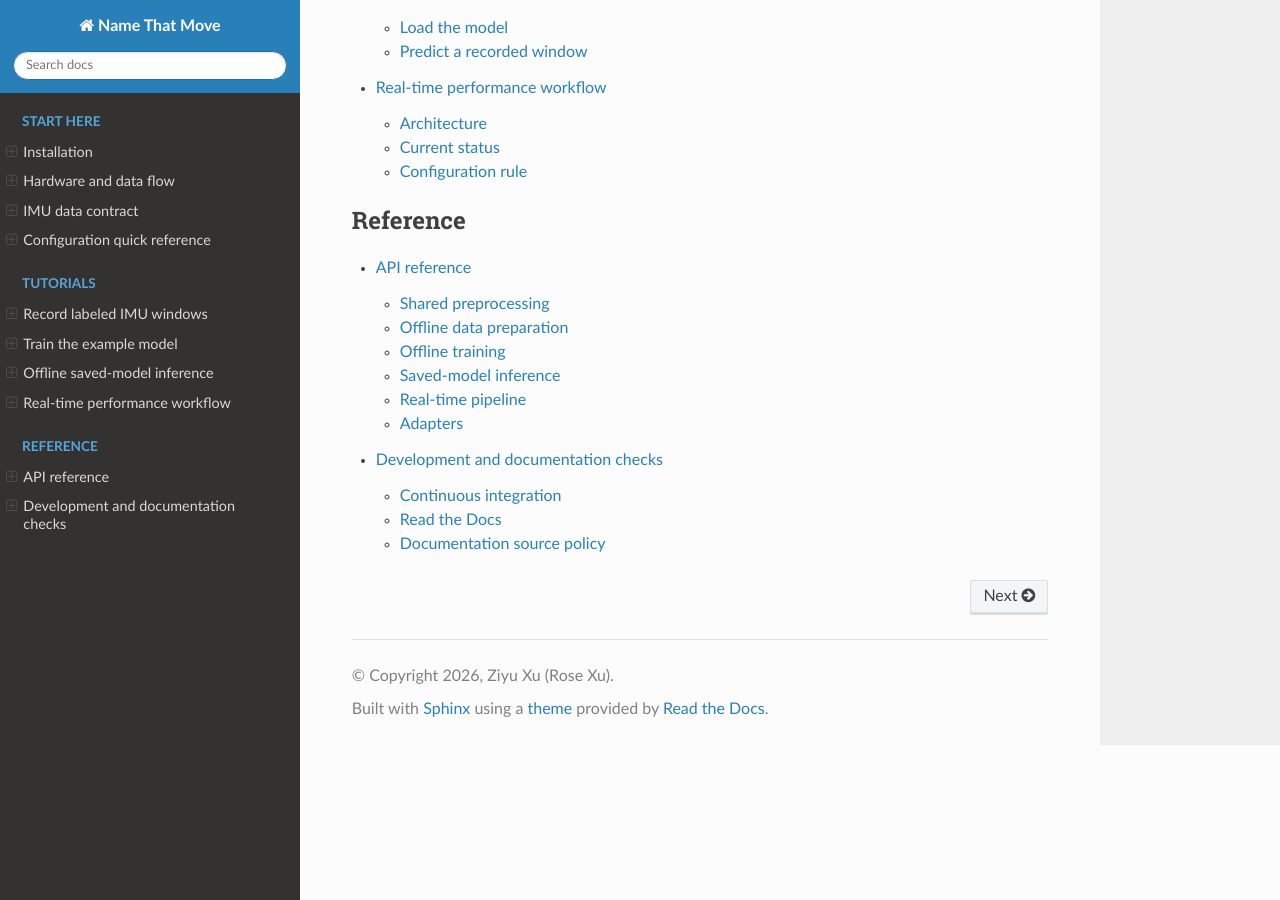
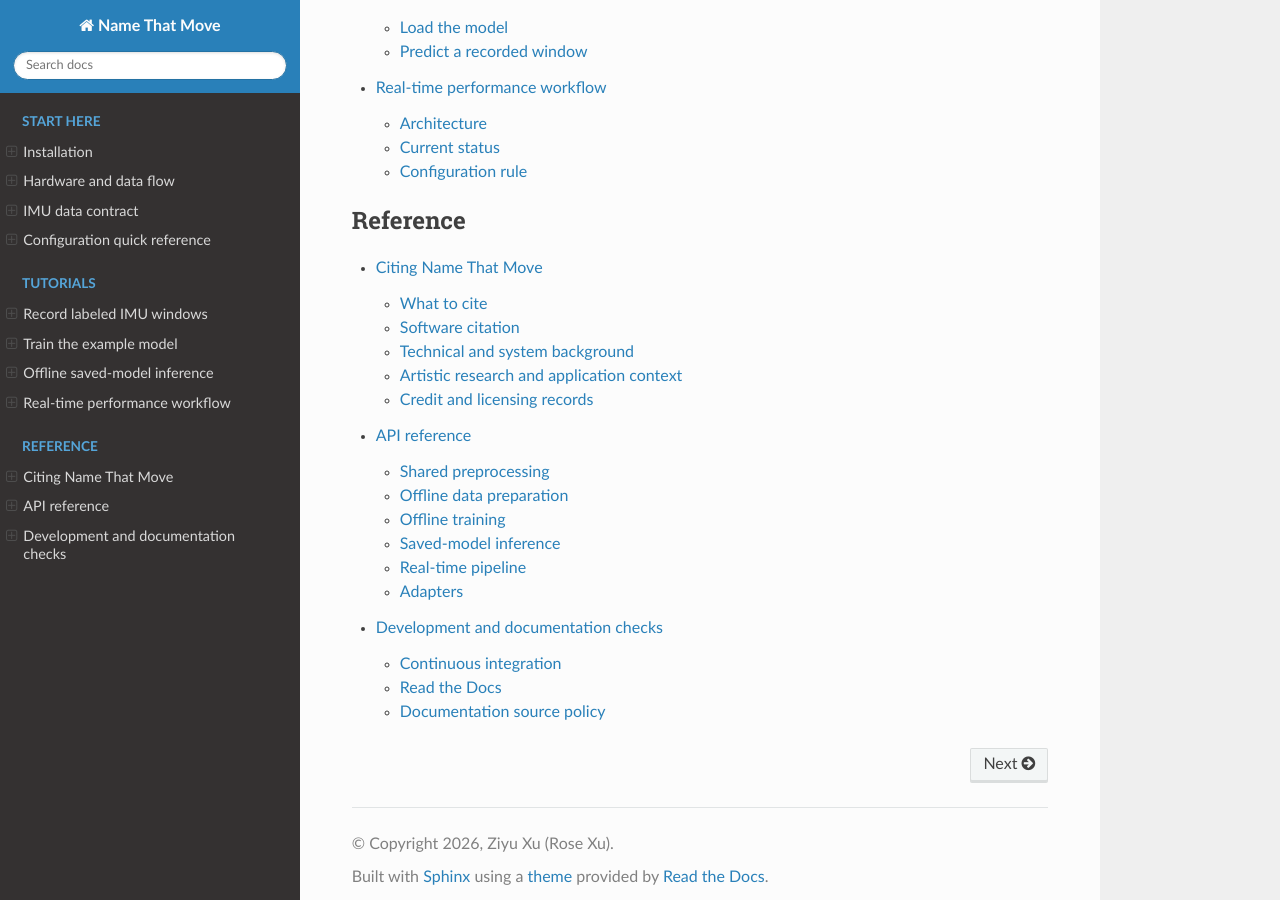
Before and after one commit to RoseZiyuXu/name-that-move, a Sphinx documentation site: the page built from docs/index.rst, in a window 1280 px wide and 900 px high, scrolled down 1565 px. Built offline with Sphinx 7.4.7 and the Read the Docs theme 3.1.0, drawn with Linux system fonts in a browser that asks for light colours; some of the changed lines change nothing that is shown.

Commit message:
Add research publications to citation guidance

```diff
--- /dev/null
+++ b/docs/citing.rst
@@ -0,0 +1,94 @@
+Citing Name That Move
+=====================
+
+Name That Move is the open-source package evolution of prototype movement-
+recognition systems used in the publications below. The papers document the
+research lineage and earlier applications; they do not describe every API or
+implementation detail of the current ``0.1.0`` package.
+
+What to cite
+------------
+
+* **When using the software**, cite the specific Name That Move release so
+  readers can identify the implementation and version used.
+* **For the technical and performance-system background**, cite
+  *Human-Machine Ritual: Synergic Performance through Real-Time Motion
+  Recognition*.
+* **For the dance-performance and attentive-machine-learning context**, cite
+  *Creativity ≠ Generativity: A Case Study of Attentive Machine Learning in
+  Dance Performance*.
+* When a project substantially draws on both the implementation and its
+  research context, cite the software and the relevant paper or papers.
+
+Software citation
+-----------------
+
+Xu, Ziyu (Rose), and Zhuodi Cai. *Name That Move*, version 0.1.0, 2026.
+https://github.com/RoseZiyuXu/name-that-move
+
+.. code-block:: bibtex
+
+   @software{xu_name_that_move_2026,
+     author  = {Xu, Ziyu and Cai, Zhuodi},
+     title   = {Name That Move},
+     year    = {2026},
+     version = {0.1.0},
+     url     = {https://github.com/RoseZiyuXu/name-that-move}
+   }
+
+The machine-readable citation metadata are available in
+:download:`CITATION.cff <../CITATION.cff>`.
+
+Technical and system background
+-------------------------------
+
+Zhuodi Cai, Ziyu Xu, and Juan Pampin. "Human-Machine Ritual: Synergic
+Performance through Real-Time Motion Recognition." arXiv:2511.02351, 2025.
+https://arxiv.org/abs/2511.02351
+
+.. code-block:: bibtex
+
+   @article{cai_human_machine_ritual_2025,
+     author        = {Cai, Zhuodi and Xu, Ziyu and Pampin, Juan},
+     title         = {Human-Machine Ritual: Synergic Performance through
+                      Real-Time Motion Recognition},
+     year          = {2025},
+     journal       = {arXiv preprint arXiv:2511.02351},
+     eprint        = {2511.02351},
+     archiveprefix = {arXiv},
+     primaryclass  = {cs.LG},
+     url           = {https://arxiv.org/abs/2511.02351}
+   }
+
+Artistic research and application context
+-----------------------------------------
+
+Ziyu Xu and Zhuodi Cai. "Creativity ≠ Generativity: A Case Study of
+Attentive Machine Learning in Dance Performance." *Proceedings of the ACM on
+Computer Graphics and Interactive Techniques* 9, no. 3 (2026): 1–9.
+https://doi.org/10.1145/3816094
+
+.. code-block:: bibtex
+
+   @article{xu_creativity_generativity_2026,
+     author    = {Xu, Ziyu and Cai, Zhuodi},
+     title     = {Creativity {$\neq$} Generativity: A Case Study of Attentive
+                  Machine Learning in Dance Performance},
+     journal   = {Proceedings of the ACM on Computer Graphics and Interactive
+                  Techniques},
+     year      = {2026},
+     volume    = {9},
+     number    = {3},
+     pages     = {1--9},
+     publisher = {Association for Computing Machinery},
+     doi       = {10.1145/3816094},
+     url       = {https://doi.org/10.1145/3816094}
+   }
+
+Credit and licensing records
+----------------------------
+
+Project roles and institutional acknowledgements are recorded in
+:download:`CONTRIBUTORS.md <../CONTRIBUTORS.md>`. Dependency attribution and
+license notes are recorded in
+:download:`THIRD_PARTY_LICENSES.md <../THIRD_PARTY_LICENSES.md>`.
--- a/docs/index.rst
+++ b/docs/index.rst
@@ -39,5 +39,6 @@
    :maxdepth: 2
    :caption: Reference
 
+   citing
    api
    development
```
Also changed, not shown: 1 other file.
